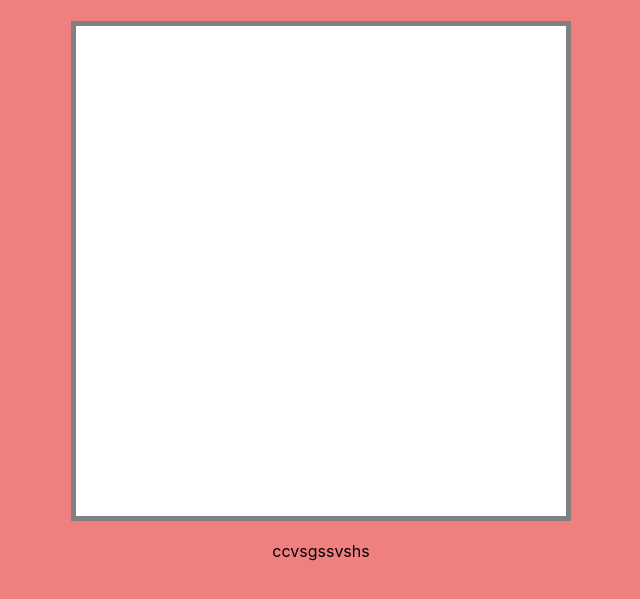
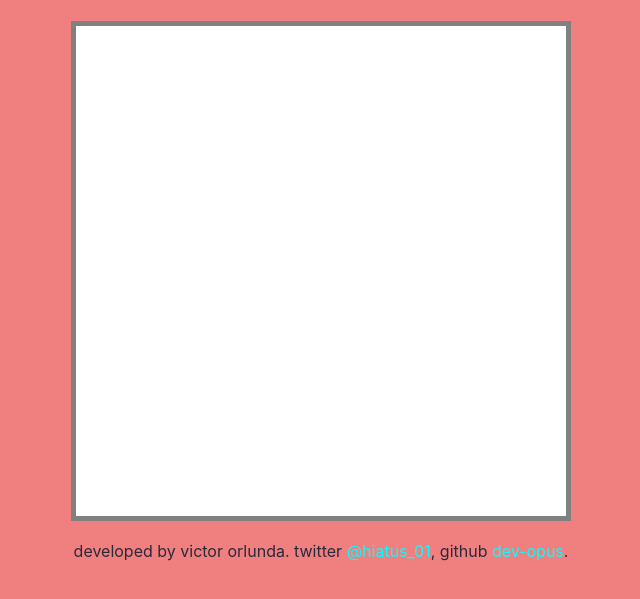
Before and after one commit to dev-opus/Etch-a-Sketch, a plain HTML site: page index.html in a window 1280 px wide. Shown: the part 129-728 px from the top of the page, without its empty margins (319-959 px from the left). Drawn offline with Linux system fonts and the light colour scheme.

Commit message:
add and style author details text content in the footer element

```diff
--- a/css/style.css
+++ b/css/style.css
@@ -94,3 +94,12 @@ img {
 	width: 50px;
 	height: 50px;
 }
+
+.author-details {
+	color: rgb(43, 40, 58);
+}
+
+.author-details a {
+	color: aqua;
+	text-decoration: none;
+}
--- a/index.html
+++ b/index.html
@@ -28,7 +28,9 @@
 		</div>
 
 		<footer class="footer">
-			ccvsgssvshs
+			<div class="author-details">
+				<span>developed by victor orlunda. twitter <a href="https://twitter.com/hiatus_01">@hiatus_01</a>, github <a href="https://github.com/dev-opus">dev-opus</a>.</span>
+			</div>
 		</footer>
 		<script src="js/main.js"></script>
 	</body>
```
